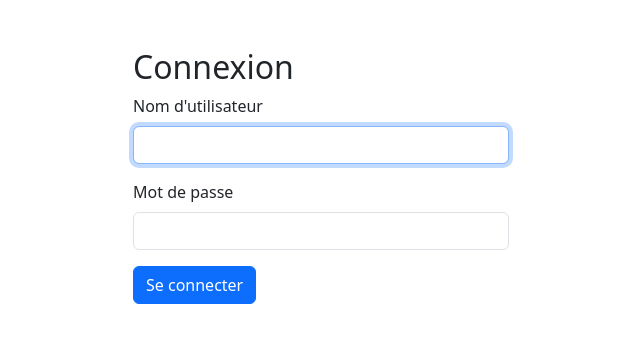
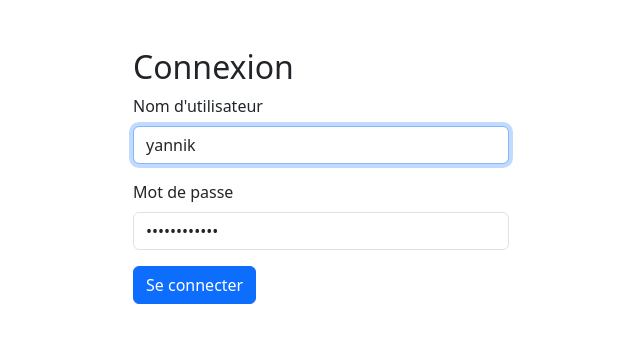
Before and after one commit to TabarBaptiste/gestion_stock, a Django app: page /login/ in a window 1280 px wide. Shown: the top 343 px of the page, without its empty margins (319-959 px from the left). Run offline with Django 5.2, Linux system fonts and the light colour scheme.

Commit message:
username et password préremplis

```diff
--- a/stock/templates/registration/login.html
+++ b/stock/templates/registration/login.html
@@ -19,11 +19,11 @@
             {% csrf_token %}
             <div class="mb-3">
                 <label for="username" class="form-label">Nom d'utilisateur</label>
-                <input type="text" name="username" id="username" class="form-control" required autofocus />
+                <input type="text" name="username" id="username" class="form-control" value="yannik" required autofocus />
             </div>
             <div class="mb-3">
                 <label for="password" class="form-label">Mot de passe</label>
-                <input type="password" name="password" id="password" class="form-control" required />
+                <input type="password" name="password" id="password" class="form-control" value="Mot@passe123" required />
             </div>
             <button type="submit" class="btn btn-primary">Se connecter</button>
         </form>
```
Also changed, not shown: db.sqlite3.
